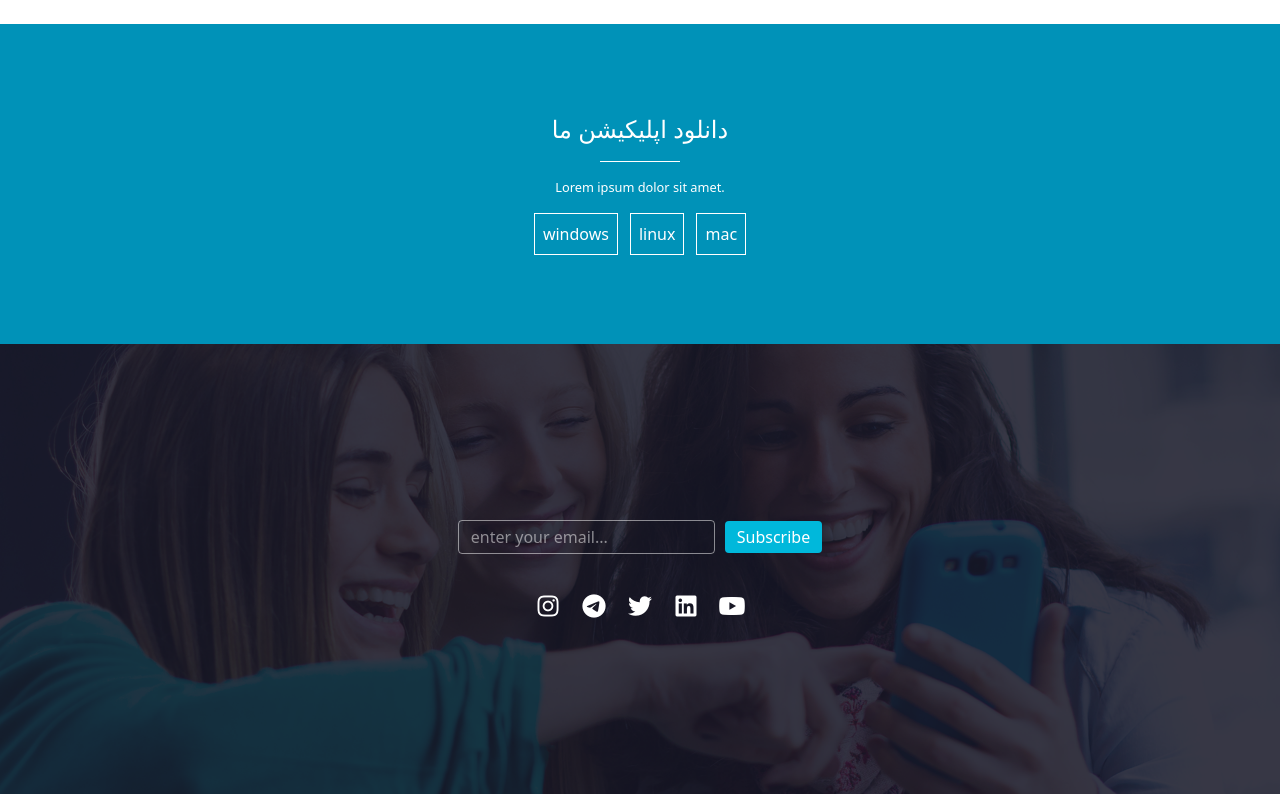
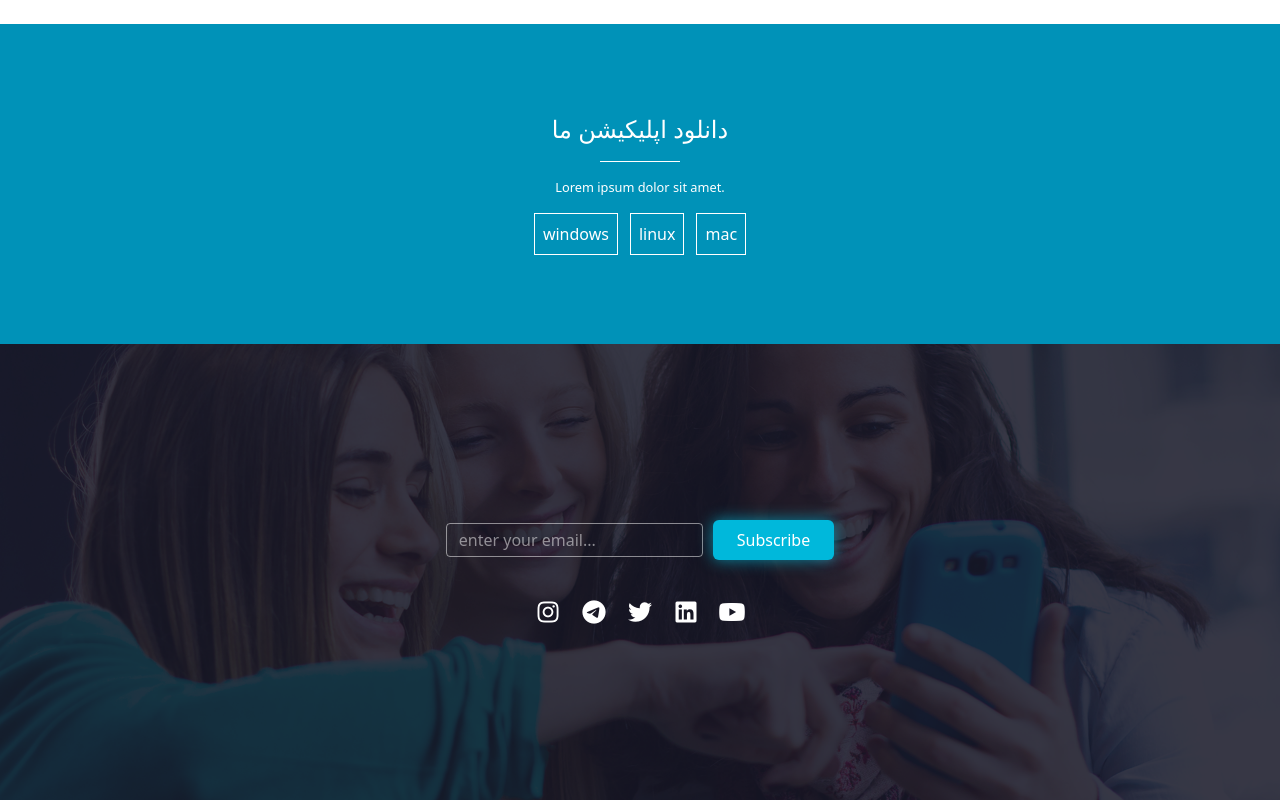
Before and after one commit to VibelessYoung/SocialX-UI, a React (Vite) app: page / in a window 1280 px wide. Shown: the part 1729-2529 px from the top of the page. Built offline with nearby package versions, Linux system fonts and the light colour scheme.

Commit message:
add a little changes to subscribe

```diff
--- a/src/components/Subscribe.jsx
+++ b/src/components/Subscribe.jsx
@@ -8,11 +8,19 @@ function Subscribe() {
         className="flex gap-2.5 justify-center items-center h-full"
       >
         <input
-          type="text"
+          type="email"
           placeholder="enter your email..."
           className="px-3 py-1 border border-white/50 rounded-sm outline-0"
         />
-        <button className="bg-cyan-500 px-3 py-1 rounded-sm">Subscribe</button>
+        <button
+          className="relative px-6 py-2 rounded-md text-white font-medium
+                   bg-cyan-500
+                   shadow-[0_0_15px_rgba(6,182,212,0.7)]
+                   hover:shadow-[0_0_25px_rgba(6,182,212,1)]
+                   transition duration-300"
+        >
+          Subscribe
+        </button>
       </form>
       <div className="flex gap-4 text-2xl text-white justify-center mt-10">
         <i className="fab fa-instagram hover:text-pink-500 transition"></i>
```
